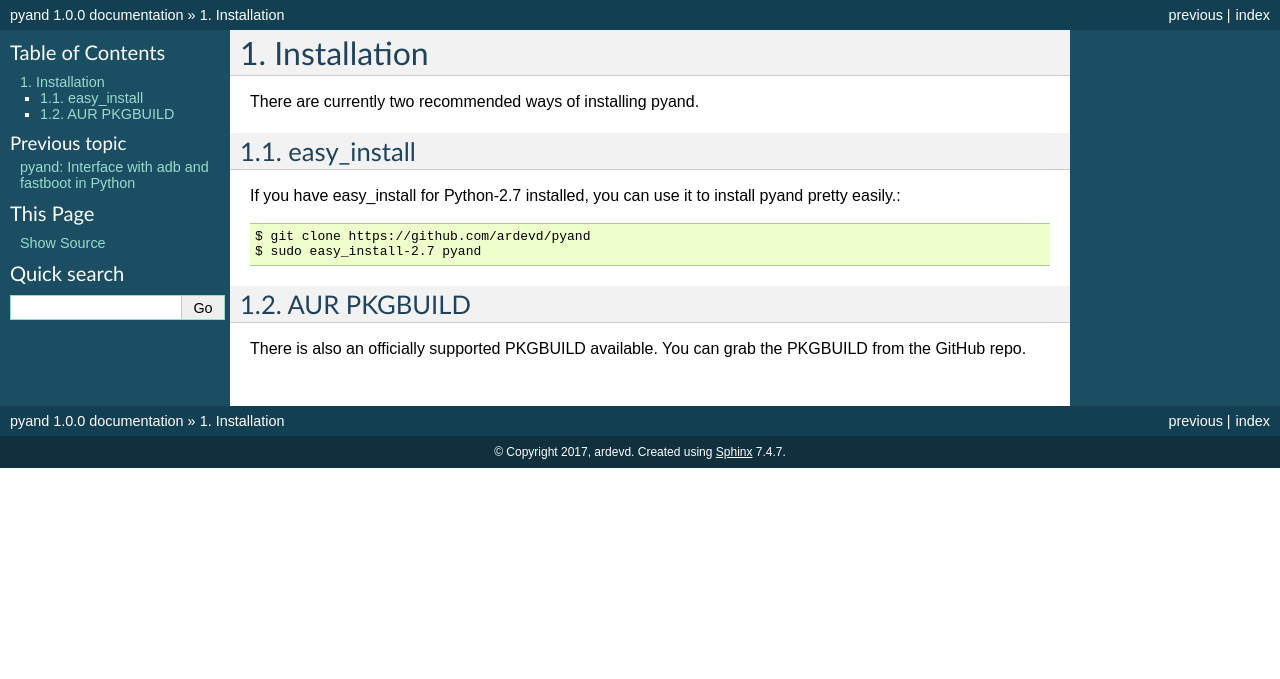
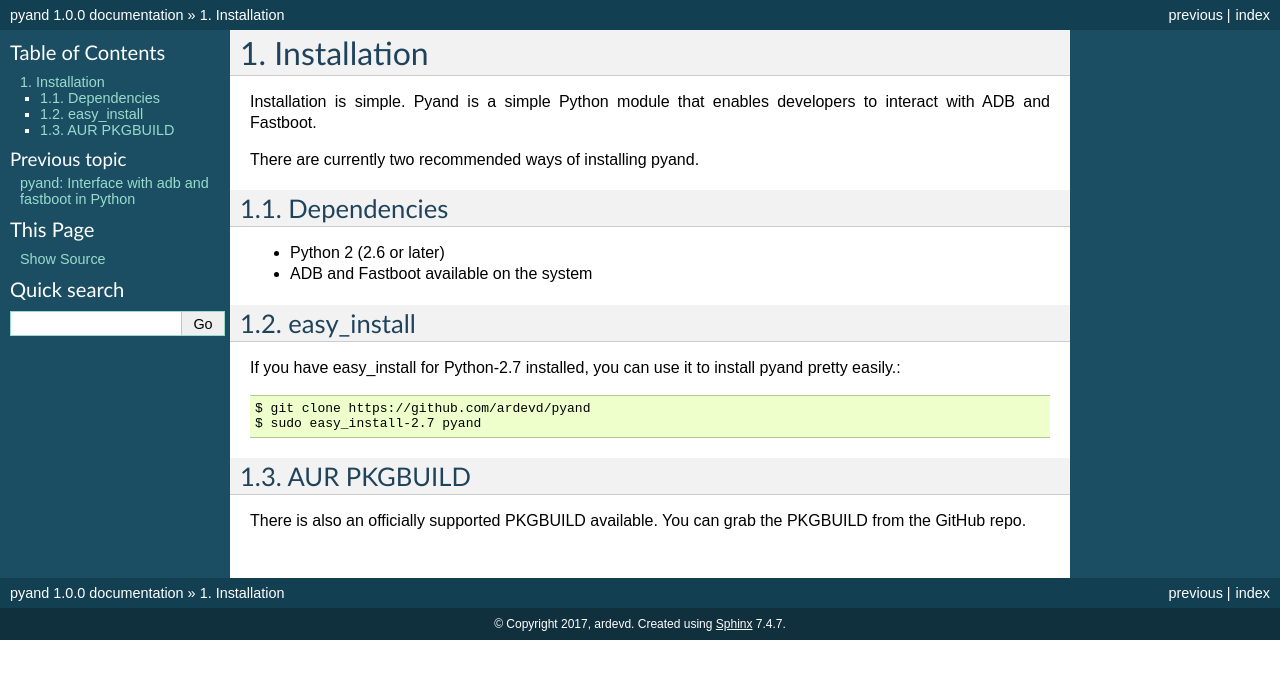
Before and after one commit to ardevd/pyand, a Sphinx documentation site: the page built from docs/install.rst, in a window 1280 px wide. Shown: the top 679 px of the page. Built offline with Sphinx 7.4.7, drawn with Linux system fonts in a browser that asks for light colours.

Commit message:
doc: Updated installation instructions

```diff
--- a/docs/install.rst
+++ b/docs/install.rst
@@ -2,7 +2,16 @@
 
 Installation
 ============
+Installation is simple. Pyand is a simple Python module that enables developers to interact with ADB and Fastboot.
+
 There are currently two recommended ways of installing pyand.
+
+
+Dependencies
+------------
+* Python 2 (2.6 or later)
+
+* ADB and Fastboot available on the system
 
 
 easy_install
```
